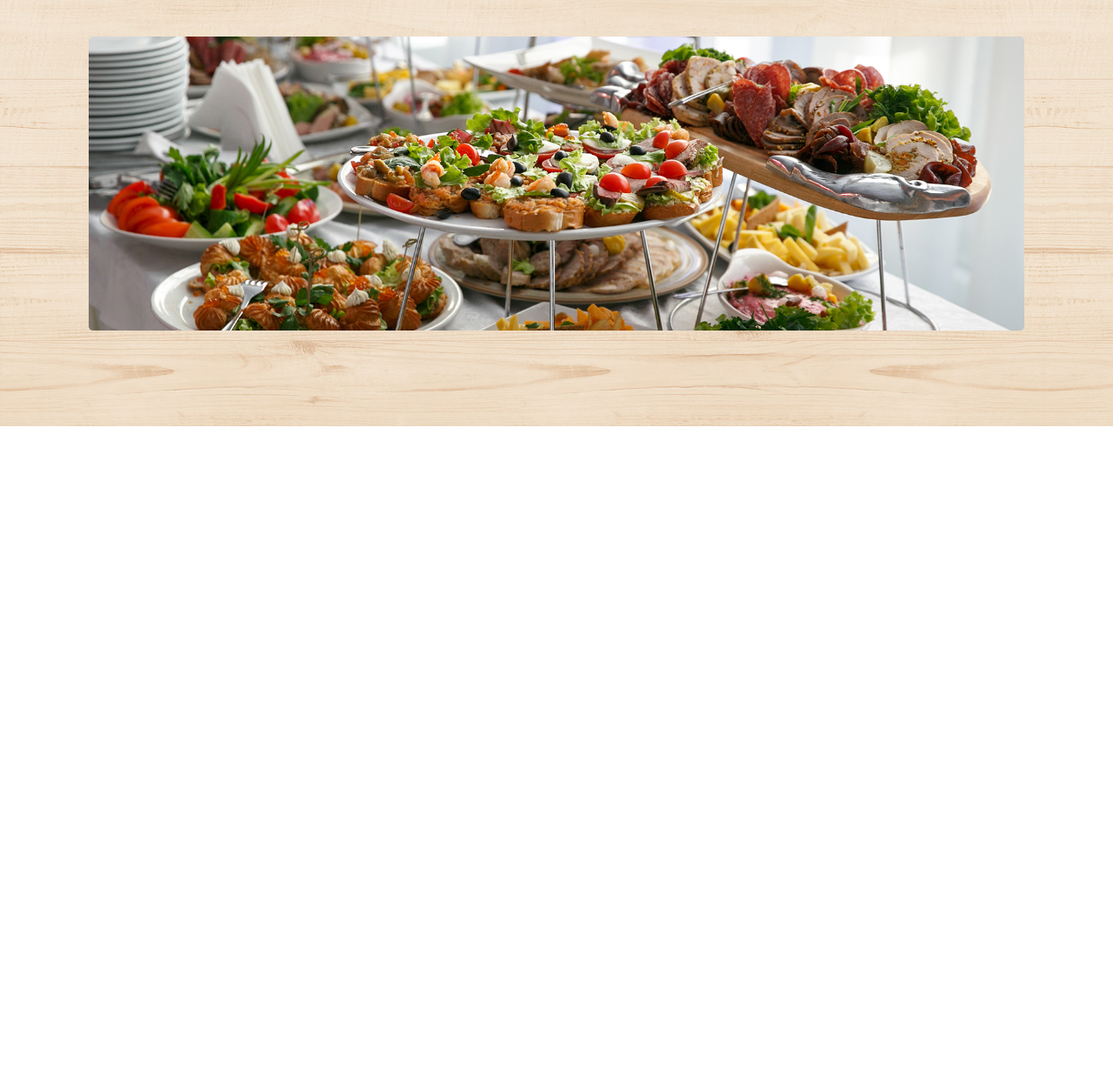
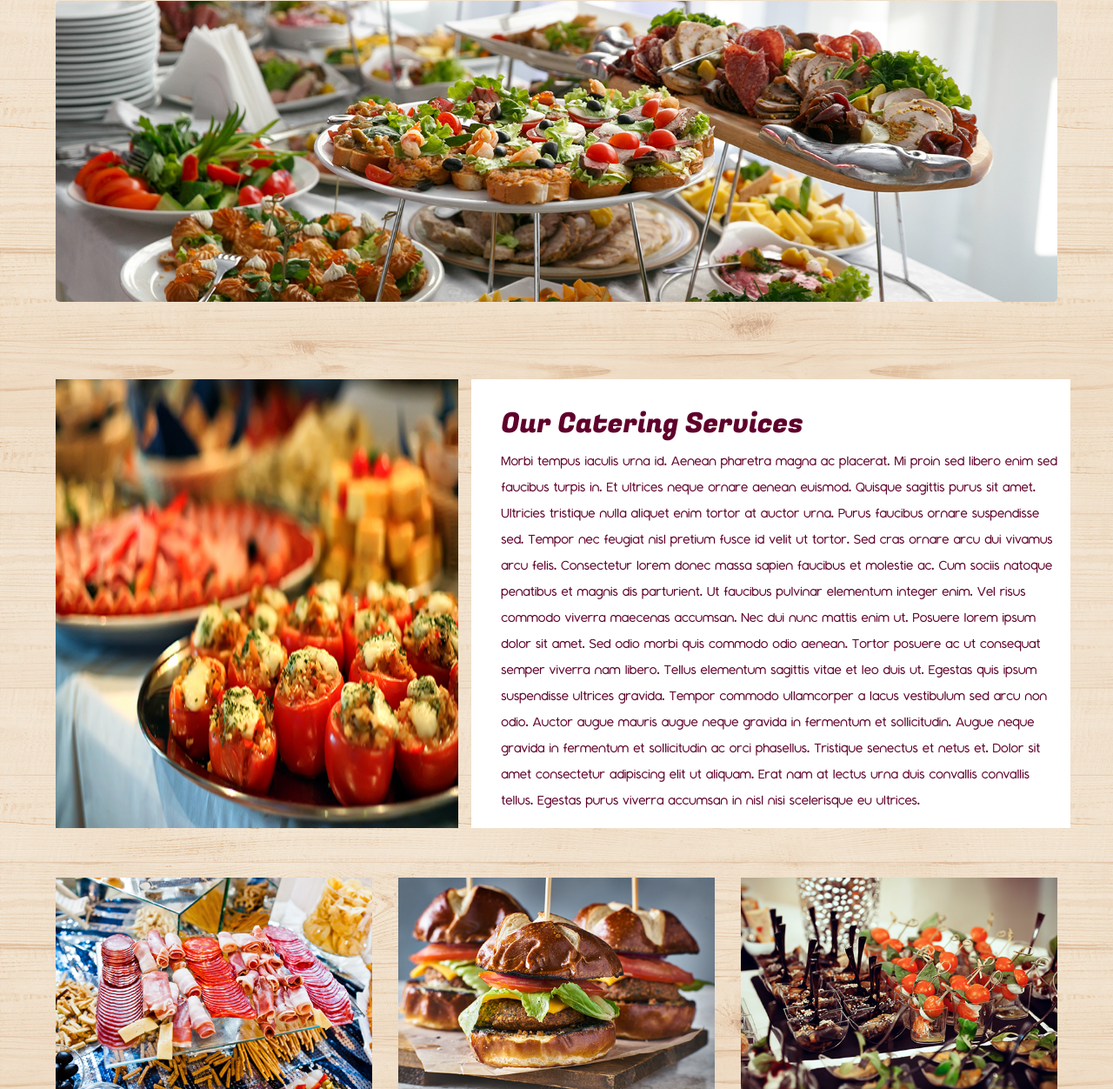
Before and after one commit to PlasmaWreck/Puppy-Restaurant, a plain HTML site: page catering.html in a window 1280 px wide. Shown: the part 310-1562 px from the top of the page at 87% size. Before the commit the page ends 800 px from the top, so only its background shows below. Drawn offline with nearby package versions, Linux system fonts and the light colour scheme.

Commit message:
3rd row and bottom 3 images added

```diff
--- a/catering.html
+++ b/catering.html
@@ -10,6 +10,7 @@
   <link rel="stylesheet" href="https://cdn.jsdelivr.net/npm/bootstrap@4.5.3/dist/css/bootstrap.min.css"
     integrity="sha384-TX8t27EcRE3e/ihU7zmQxVncDAy5uIKz4rEkgIXeMed4M0jlfIDPvg6uqKI2xXr2" crossorigin="anonymous">
   <link rel="stylesheet" href="./css/style.css">
+  <link href="https://fonts.googleapis.com/css2?family=Fugaz+One&display=swap" rel="stylesheet">
   <title>Hello, world!</title>
 </head>
 
@@ -21,16 +22,16 @@
         <img src="./images/MuzzlesLogo.png" alt="MuzzlesLogo">
       </div>
       <div class="col-1 toplinkFix">
-        <a href="#" class="setNewFontItalic LinkColorInherit">About</a>
+        <a href="#" class="fugazFont LinkColorInherit">About</a>
       </div>
       <div class="col-1 toplinkFix">
-        <a href="#" class="setNewFontItalic LinkColorInherit">Menu</a>
+        <a href="#" class="fugazFont LinkColorInherit">Menu</a>
       </div>
       <div class="col-1 toplinkFix">
-        <a href="#" class="setNewFontItalic LinkColorInherit">Catering</a>
+        <a href="#" class="fugazFont LinkColorInherit">Catering</a>
       </div>
       <div class="col-1 toplinkFix px-5">
-        <a href="#" class="setNewFontItalic LinkColorInherit">Photo</a>
+        <a href="#" class="fugazFont LinkColorInherit">Photo</a>
       </div>
     </div>
 
@@ -45,8 +46,40 @@
     <div class="row">
       <div class="col-12">
         <div class="jumbotron cateringHeroImgFix">
-          </p>
         </div>
+      </div>
+    </div>
+
+    <div class="row cateringMaineRowFix">
+      <div class="col-xl-5">
+        <img src="./images/cateringMaine.jpg" alt="Catering Maine" class="cateringMaineIMGFix">
+      </div>
+      <div class="col-xl-7 cateringParagraphStyling">
+        <h2 class="fugazFont cateringMaineParagraphTitleFix">Our Catering Services</h2>
+        <p class="setNewFontLight cateringMaineParagraphFix">Morbi tempus iaculis urna id. Aenean pharetra magna ac placerat. Mi proin sed libero enim sed faucibus turpis
+          in. Et ultrices neque ornare aenean euismod. Quisque sagittis purus sit amet. Ultricies tristique nulla
+          aliquet enim tortor at auctor urna. Purus faucibus ornare suspendisse sed. Tempor nec feugiat nisl pretium
+          fusce id velit ut tortor. Sed cras ornare arcu dui vivamus arcu felis. Consectetur lorem donec massa sapien
+          faucibus et molestie ac. Cum sociis natoque penatibus et magnis dis parturient. Ut faucibus pulvinar elementum
+          integer enim. Vel risus commodo viverra maecenas accumsan. Nec dui nunc mattis enim ut. Posuere lorem ipsum
+          dolor sit amet. Sed odio morbi quis commodo odio aenean. Tortor posuere ac ut consequat semper viverra nam
+          libero. Tellus elementum sagittis vitae et leo duis ut. Egestas quis ipsum suspendisse ultrices gravida.
+          Tempor commodo ullamcorper a lacus vestibulum sed arcu non odio. Auctor augue mauris augue neque gravida in
+          fermentum et sollicitudin. Augue neque gravida in fermentum et sollicitudin ac orci phasellus. Tristique
+          senectus et netus et. Dolor sit amet consectetur adipiscing elit ut aliquam. Erat nam at lectus urna duis
+          convallis convallis tellus. Egestas purus viverra accumsan in nisl nisi scelerisque eu ultrices.</p>
+      </div>
+    </div>
+
+    <div class="row">
+      <div class="col-4">
+        <img src="./images/catering1.jpg" alt="Catering Image 1" class="img-fluid">
+      </div>
+      <div class="col-4">
+        <img src="./images/catering2.jpg" alt="Catering Image 2" class="img-fluid">
+      </div>
+      <div class="col-4">
+        <img src="./images/catering3.jpg" alt="Catering Image 3" class="img-fluid">
       </div>
     </div>
 
--- a/css/style.css
+++ b/css/style.css
@@ -10,6 +10,11 @@
 @font-face{
     font-family: newFont-b;
     src: url('/fonts/Montauk-Bold.otf');
+}
+
+@font-face{
+    font-family: newFont-l;
+    src: url('/fonts/Montauk-Light.otf');
 }
 
 
@@ -32,6 +37,11 @@
     margin-top: 5%;
 }
 
+.cateringParagraphStyling{
+    background-color: white;
+
+}
+
 
 
 
@@ -46,6 +56,26 @@
 }
 
 
+.cateringMaineRowFix{
+    margin-top: 5%;
+    margin-bottom: 5%;
+}
+.cateringMaineIMGFix{
+
+    max-width: 100%;
+    height : 100%;
+}
+.cateringMaineParagraphTitleFix{
+    padding-top: 5%;
+    padding-left: 3%;
+}
+.cateringMaineParagraphFix{
+    font-size: 20px;
+    padding-left: 3%;
+
+}
+
+
 
 
 .backGroundImg{
@@ -53,14 +83,15 @@
 }
 
 .containerFix{
-    padding-left: 8%;
-    padding-right: 8%;
+    padding-left: 5%;
+    padding-right: 5%;
 }
 
 .toplinkFix{
     display: flex;
     align-items: center;
-    font-size: xx-large;
+
+    font-size: x-large;
 }
 
 
@@ -85,3 +116,12 @@ a.LinkColorInherit:hover {
     font-family: newFont-b;
     color: #5F002B;
 }
+.setNewFontLight{
+    font-family: newFont-l;
+    color: #5F002B;
+}
+
+.fugazFont{
+    font-family: 'Fugaz One', cursive;
+    color: #5F002B;
+}
```
